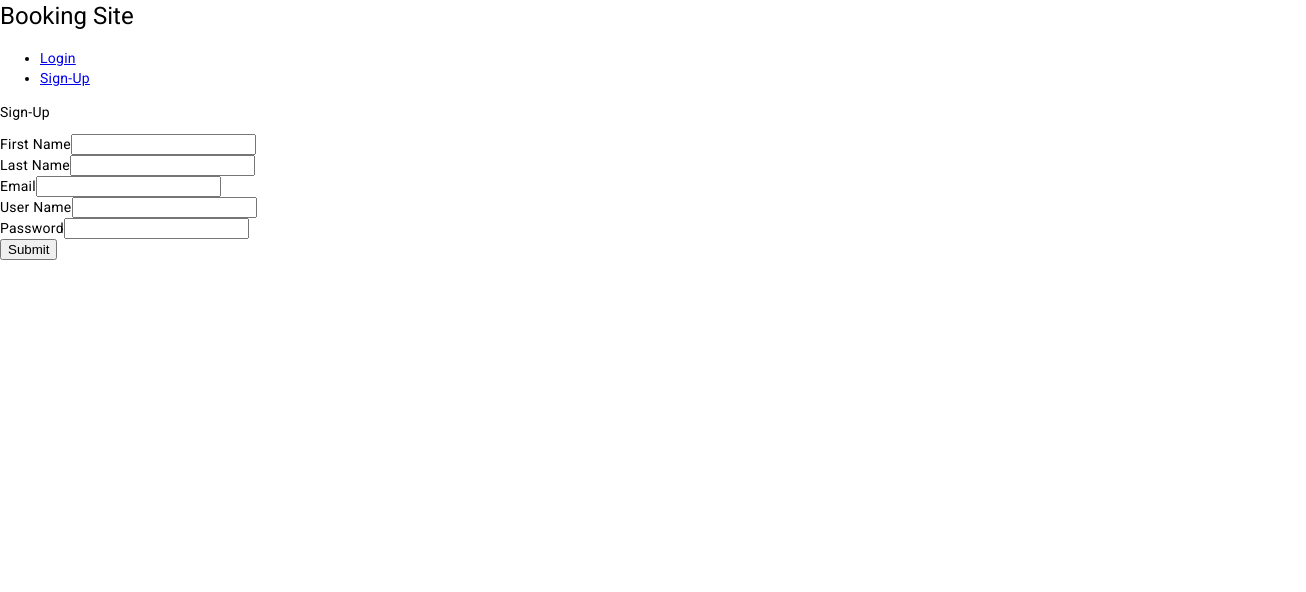
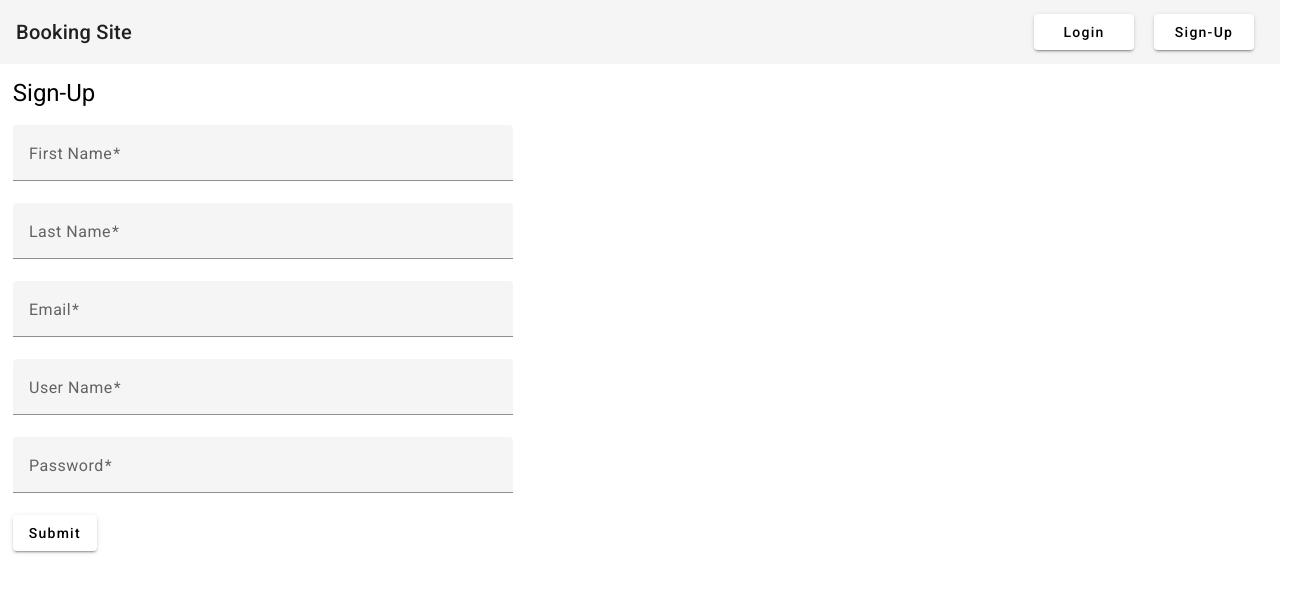
Before and after one commit to abfeb8/bookings-portal, an Angular app in the folder Frontend/Booking-app/: page /register in a window 1280 px wide. Shown: the top 592 px of the page, 1306 px wide, since content can reach past the window. Built offline with nearby package versions, Linux system fonts and the light colour scheme.

Commit message:
added angular matterial

```diff
--- a/Frontend/Booking-app/src/app/app.component.css
+++ b/Frontend/Booking-app/src/app/app.component.css
@@ -0,0 +1,14 @@
+.spacer {
+    flex: 1 1 auto;
+}
+
+.btn {
+    max-width: 100px;
+    width: 100%;
+    margin: 0 10px;
+}
+
+.content {
+    width: 100%;
+    padding: 1%;
+}
--- a/Frontend/Booking-app/src/app/app.component.html
+++ b/Frontend/Booking-app/src/app/app.component.html
@@ -1,9 +1,10 @@
-<h1>Booking Site</h1>
-<nav>
-  <ul>
-    <li><a [routerLink]='["/login"]'>Login</a></li>
-    <li><a [routerLink]='["/register"]'>Sign-Up</a></li>
-  </ul>
-</nav>
+<mat-toolbar>
+  <span>Booking Site</span>
+  <span class="spacer"></span>
+  <button mat-raised-button [routerLink]='["/login"]' class="btn">Login</button>
+  <button mat-raised-button [routerLink]='["/register"]' class="btn">Sign-Up</button>
+</mat-toolbar>
 
-<router-outlet></router-outlet>
+<div class="content">
+  <router-outlet></router-outlet>
+</div>
--- a/Frontend/Booking-app/src/app/forms/login-form/login-form.component.css
+++ b/Frontend/Booking-app/src/app/forms/login-form/login-form.component.css
@@ -0,0 +1,9 @@
+.form {
+  min-width: 150px;
+  max-width: 500px;
+  width: 100%;
+}
+
+.full-width {
+  width: 100%;
+}
--- a/Frontend/Booking-app/src/app/forms/login-form/login-form.component.html
+++ b/Frontend/Booking-app/src/app/forms/login-form/login-form.component.html
@@ -1,13 +1,15 @@
-<div class="container">
-    <form [formGroup]="loginForm">
-        <div class="formGroup">
-            <label>User Name</label>
-            <input type="text" class="form-control" formControlName="userName">
-        </div>
-        <div class="formGroup">
-            <label>Password</label>
-            <input type="password" class="form-control" formControlName="password">
-        </div>
-        <button type="submit" (click)="submit()">Submit</button>
-    </form>
-</div>
+<form class="form" [formGroup]="loginForm">
+
+    <mat-form-field class="full-width">
+        <mat-label>User Name</mat-label>
+        <input matInput formControlName="userName">
+    </mat-form-field>
+
+    <mat-form-field class="full-width">
+        <mat-label>Password</mat-label>
+        <input matInput formControlName="password" type="password">
+    </mat-form-field>
+
+    <button mat-raised-button type="submit" (click)="submit()">Submit</button>
+
+</form>
--- a/Frontend/Booking-app/src/app/forms/registration-form/registration-form.component.css
+++ b/Frontend/Booking-app/src/app/forms/registration-form/registration-form.component.css
@@ -0,0 +1,9 @@
+.form {
+    min-width: 150px;
+    max-width: 500px;
+    width: 100%;
+}
+
+.full-width {
+    width: 100%;
+}
--- a/Frontend/Booking-app/src/app/forms/registration-form/registration-form.component.html
+++ b/Frontend/Booking-app/src/app/forms/registration-form/registration-form.component.html
@@ -1,25 +1,30 @@
-<div class="container">
-    <form [formGroup]="registrationForm">
-        <div class="formGroup">
-            <label>First Name</label>
-            <input type="text" class="form-control" formControlName="fname">
-        </div>
-        <div class="formGroup">
-            <label>Last Name</label>
-            <input type="text" class="form-control" formControlName="lname">
-        </div>
-        <div class="formGroup">
-            <label>Email</label>
-            <input type="text" class="form-control" formControlName="email">
-        </div>
-        <div class="formGroup">
-            <label>User Name</label>
-            <input type="text" class="form-control" formControlName="userName">
-        </div>
-        <div class="formGroup">
-            <label>Password</label>
-            <input type="password" class="form-control" formControlName="password">
-        </div>
-        <button type="submit" (click)="submit()">Submit</button>
-    </form>
-</div>
+<form class="form" [formGroup]="registrationForm">
+
+    <mat-form-field class="full-width">
+        <mat-label>First Name</mat-label>
+        <input matInput formControlName="fname">
+    </mat-form-field>
+
+    <mat-form-field class="full-width">
+        <mat-label>Last Name</mat-label>
+        <input matInput formControlName="lname">
+    </mat-form-field>
+
+    <mat-form-field class="full-width">
+        <mat-label>Email</mat-label>
+        <input matInput formControlName="email" type="email">
+    </mat-form-field>
+
+    <mat-form-field class="full-width">
+        <mat-label>User Name</mat-label>
+        <input matInput formControlName="userName">
+    </mat-form-field>
+
+    <mat-form-field class="full-width">
+        <mat-label>Password</mat-label>
+        <input matInput formControlName="password" type="password">
+    </mat-form-field>
+
+    <button mat-raised-button type="submit" (click)="submit()">Submit</button>
+
+</form>
--- a/Frontend/Booking-app/src/app/user-auth/register/register.component.html
+++ b/Frontend/Booking-app/src/app/user-auth/register/register.component.html
@@ -1,2 +1,2 @@
-<p>Sign-Up</p>
+<h1>Sign-Up</h1>
 <app-registration-form></app-registration-form>
--- a/Frontend/Booking-app/src/styles.css
+++ b/Frontend/Booking-app/src/styles.css
@@ -1,4 +1,12 @@
 /* You can add global styles to this file, and also import other style files */
+@import "~@angular/material/prebuilt-themes/indigo-pink.css";
 
-html, body { height: 100%; }
-body { margin: 0; font-family: Roboto, "Helvetica Neue", sans-serif; }
+html,
+body {
+    height: 100%;
+}
+
+body {
+    margin: 0;
+    font-family: Roboto, "Helvetica Neue", sans-serif;
+}
```
Also changed, not shown: Frontend/Booking-app/src/app/app.module.ts (+9 -1 lines).
